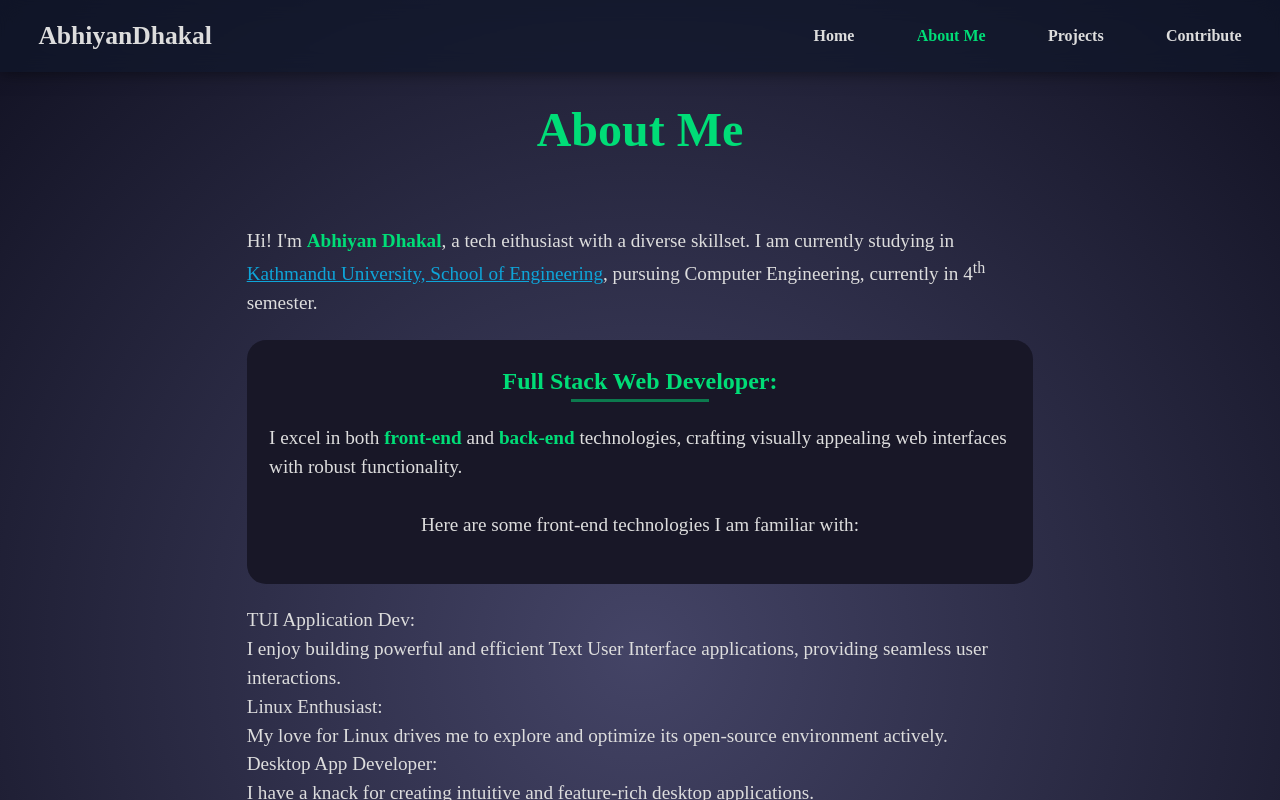
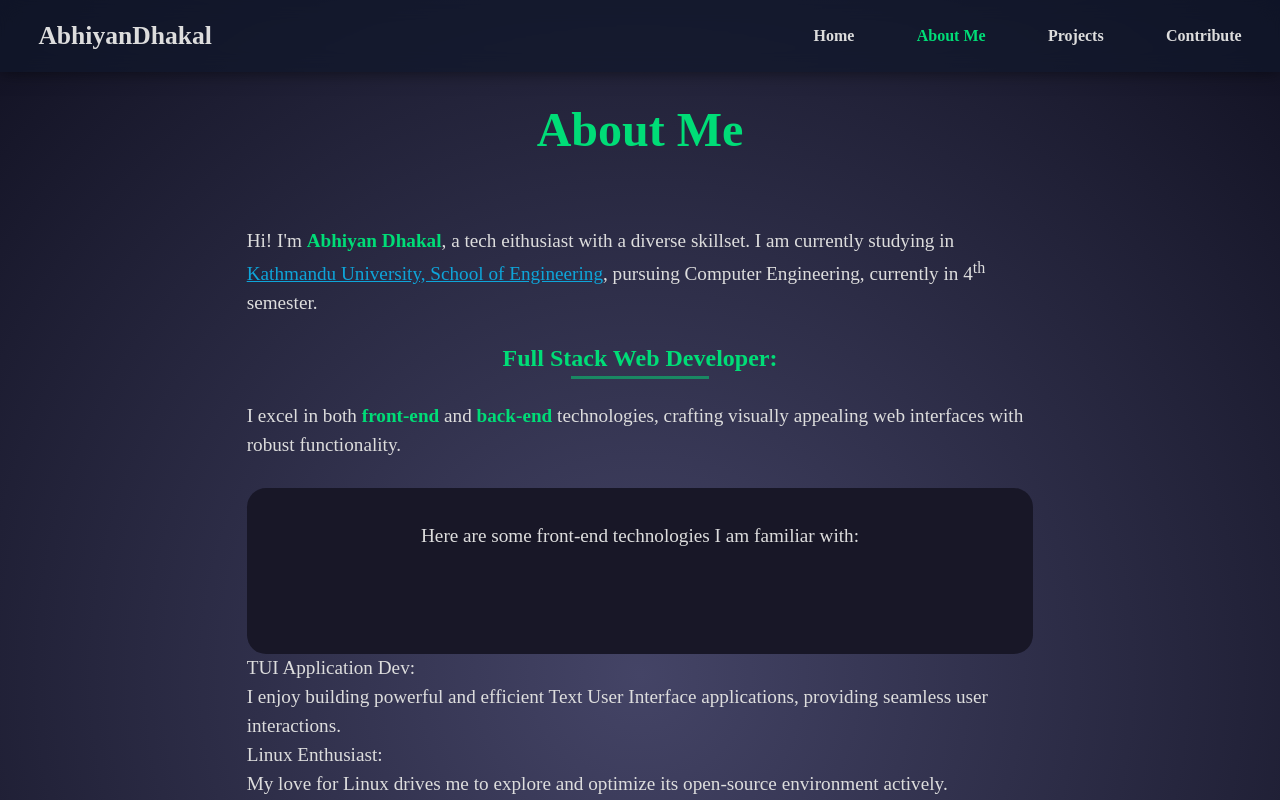
Before and after one commit to abhiyandhakal/portfolio, a SvelteKit app in the folder client/: page /about in a window 1280 px wide. Shown: the top 800 px of the page. Built offline with nearby package versions, Linux system fonts and the light colour scheme.

Commit message:
added name in TechIcon interface to add tooltip on the icons

```diff
--- a/client/src/app.d.ts
+++ b/client/src/app.d.ts
@@ -16,6 +16,7 @@ interface Icon {
 
 interface TechIcon {
 	id: number | string;
+	name: string;
 	href: string;
 	icon: Icon;
 }
--- a/client/src/routes/about/+page.svelte
+++ b/client/src/routes/about/+page.svelte
@@ -9,6 +9,7 @@
 	const frontEndIcons: TechIcon[] = [
 		{
 			id: v4(),
+			name: "HTML",
 			href: "https://www.w3.org/html/",
 			icon: {
 				icon: "vscode-icons:file-type-html"
@@ -16,6 +17,7 @@
 		},
 		{
 			id: v4(),
+			name: "CSS",
 			href: "https://www.w3.org/Style/CSS/",
 			icon: {
 				icon: "vscode-icons:file-type-css"
@@ -23,6 +25,7 @@
 		},
 		{
 			id: v4(),
+			name: "SCSS",
 			href: "https://sass-lang.com/",
 			icon: {
 				icon: "vscode-icons:file-type-scss"
@@ -30,6 +33,15 @@
 		},
 		{
 			id: v4(),
+			name: "Tailwind CSS",
+			href: "https://tailwindcss.com/",
+			icon: {
+				icon: "skill-icons:tailwindcss-light"
+			}
+		},
+		{
+			id: v4(),
+			name: "JavaScript",
 			href: "https://www.javascript.com/",
 			icon: {
 				icon: "logos:javascript"
@@ -37,6 +49,7 @@
 		},
 		{
 			id: v4(),
+			name: "TypeScript",
 			href: "https://www.typescriptlang.org/",
 			icon: {
 				icon: "logos:typescript-icon"
@@ -44,6 +57,7 @@
 		},
 		{
 			id: v4(),
+			name: "React JS",
 			href: "https://react.dev/",
 			icon: {
 				icon: "logos:react"
@@ -51,6 +65,7 @@
 		},
 		{
 			id: v4(),
+			name: "Svelte",
 			href: "https://svelte.dev/",
 			icon: {
 				icon: "skill-icons:svelte"
@@ -58,6 +73,7 @@
 		},
 		{
 			id: v4(),
+			name: "Next JS",
 			href: "https://nextjs.org/",
 			icon: {
 				icon: "teenyicons:nextjs-outline",
@@ -79,18 +95,19 @@
 	pursuing Computer Engineering, currently in 4<sup>th</sup> semester.
 	<section aria-labelledby="full-stack">
 		<h2 class="h2" id="full-stack">Full Stack Web Developer:</h2>
-		<div>
 		<p>
 			I excel in both <b>front-end</b> and <b>back-end</b> technologies, crafting visually appealing
 			web interfaces with robust functionality.
 		</p>
 		<br />
+		<div class="container">
 			<p class="center-text">Here are some front-end technologies I am familiar with:</p>
 			<ul class="tech-list">
-				{#each frontEndIcons as { id, href, icon } (id)}
+				{#each frontEndIcons as { id, name, href, icon } (id)}
 					<li>
-						<a {href} target="_blank">
+						<a {href} target="_blank" class="tooltip">
 							<iconify-icon icon={icon.icon} style={icon.color ? `color: ${icon.color}` : ""} />
+							<span class="tooltiptext">{name}</span>
 						</a>
 					</li>
 				{/each}
@@ -132,14 +149,17 @@
 
 		h2 {
 			font-size: var(--fz-2xl);
-			margin-bottom: var(--gap-lg);
+			margin-block: var(--gap-lg);
+		}
 	}
 
-		section {
+	.container {
+		background: var(--bg-secondary);
 		padding: var(--gap-lg);
-			margin-block: var(--gap-lg);
 		border-radius: var(--radius-xl);
-			background: var(--bg-secondary);
+
+		p {
+			margin-block: var(--gap-small);
 		}
 	}
 
@@ -151,6 +171,10 @@
 		justify-content: center;
 		font-size: var(--fz-3xl);
 
+		li {
+			padding: var(--gap-small);
+		}
+
 		li:hover {
 			background: var(--bg-primary);
 		}
```
Also changed, not shown: client/src/routes/+page.svelte (+9 -1 lines). Lines whose indentation alone changed are shown as unchanged.
